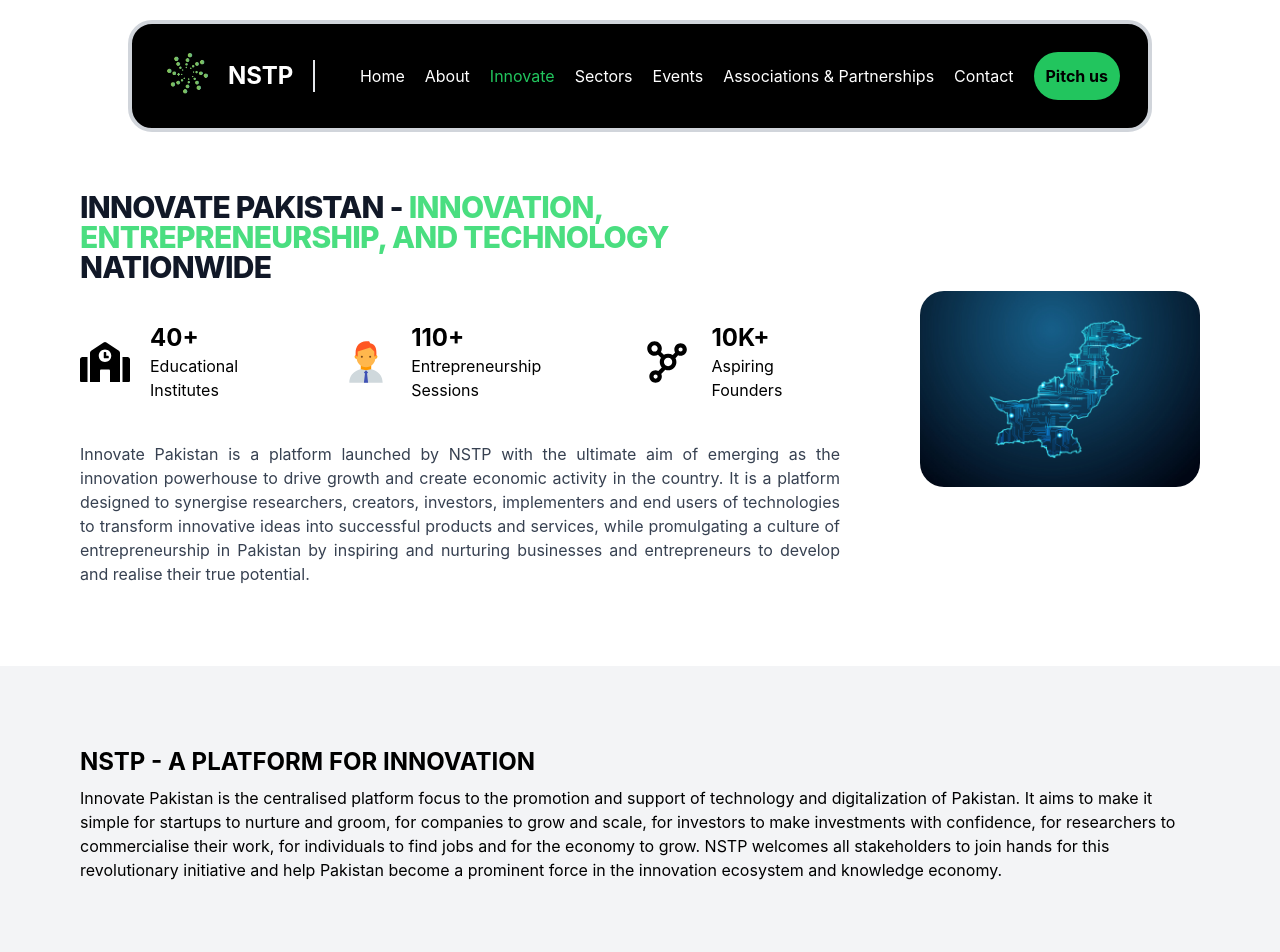
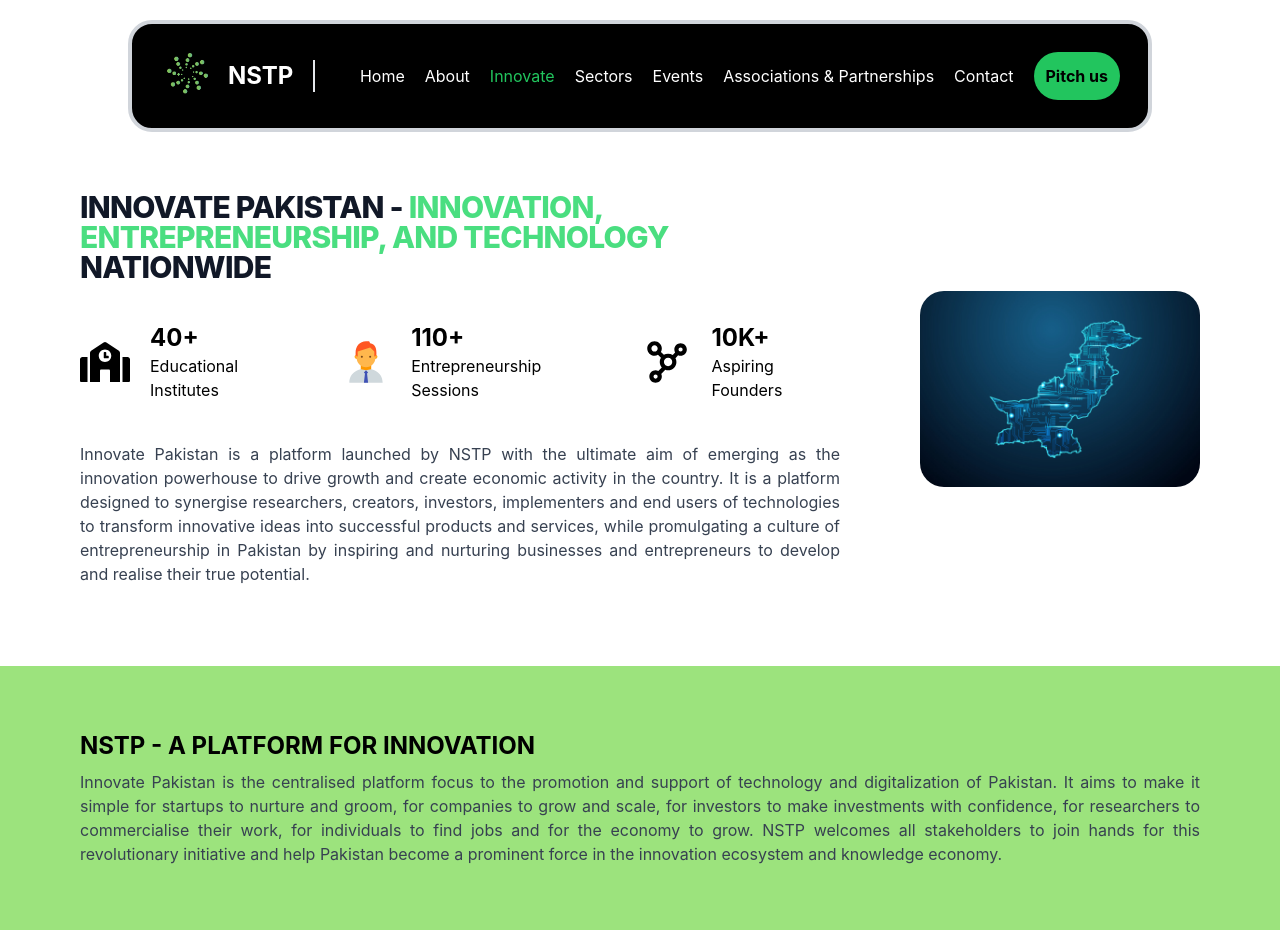
Before and after one commit to Sohaib-Ahmed869/NSTP, a React (Create React App) app: page /innovate in a window 1280 px wide. Shown: the top 952 px of the page. Built offline with nearby package versions, Linux system fonts and the light colour scheme.

Commit message:
ui changes

```diff
--- a/src/Events/page.js
+++ b/src/Events/page.js
@@ -120,7 +120,7 @@
   };
 
   return (
-    <div className="mt-28 p-20">
+    <div className="mt-24 p-20 pb-5">
       <h1 className="mb-10 text-3xl font-extrabold leading-none tracking-tight text-gray-900 text-center flex items-center justify-center gap-2">
         <BiCalendar size={40} className="inline-block" />
         UPCOMING EVENTS AT{" "}
@@ -131,7 +131,7 @@
       <div
         className="flex flex-col gap-10 border-2 rounded-lg p-10 hover:shadow-xl transition duration-500 overflow-y-auto"
         style={{
-          height: "70vh",
+          height: "60vh",
           backgroundImage: `url(${nstp})`,
           backgroundSize: "cover",
         }}
--- a/src/Innovate/innovate.js
+++ b/src/Innovate/innovate.js
@@ -100,11 +100,11 @@
         </div>
         <img src={innovate} alt="Pakistan Map" className="w-1/4 rounded-3xl" />
       </div>
-      <div className="bg-gray-100 p-20">
+      <div className="bg-[#9CE37D] py-16 px-20">
         <h1 className="text-2xl font-bold mb-2">
           NSTP - A PLATFORM FOR INNOVATION
         </h1>
-        <p className="text-md">
+        <p className="text-md text-justify text-gray-700">
           Innovate Pakistan is the centralised platform focus to the promotion
           and support of technology and digitalization of Pakistan. It aims to
           make it simple for startups to nurture and groom, for companies to
@@ -117,7 +117,7 @@
       </div>
       <div className="grid grid-cols-3 gap-10 p-20 mb-20">
         {cardInfo.map((info) => (
-          <div className="bg-gray-100 p-5 rounded-lg">
+          <div className="bg-[#FBF5F3] p-5 rounded-lg">
             <h1 className="text-2xl font-bold">{info.title}</h1>
             <p className="text-gray-700 text-justify mt-2">
               {info.description}
--- a/src/Sectors/page.js
+++ b/src/Sectors/page.js
@@ -168,7 +168,7 @@
             <img
               src={sector.image}
               alt={sector.name}
-              className="w-1/3 rounded-3xl"
+              className="w-1/3 rounded-l-3xl h-60 object-cover"
             />
             <div className="p-5 w-2/3">
               <div className="flex items-center gap-5 mb-4">
```
